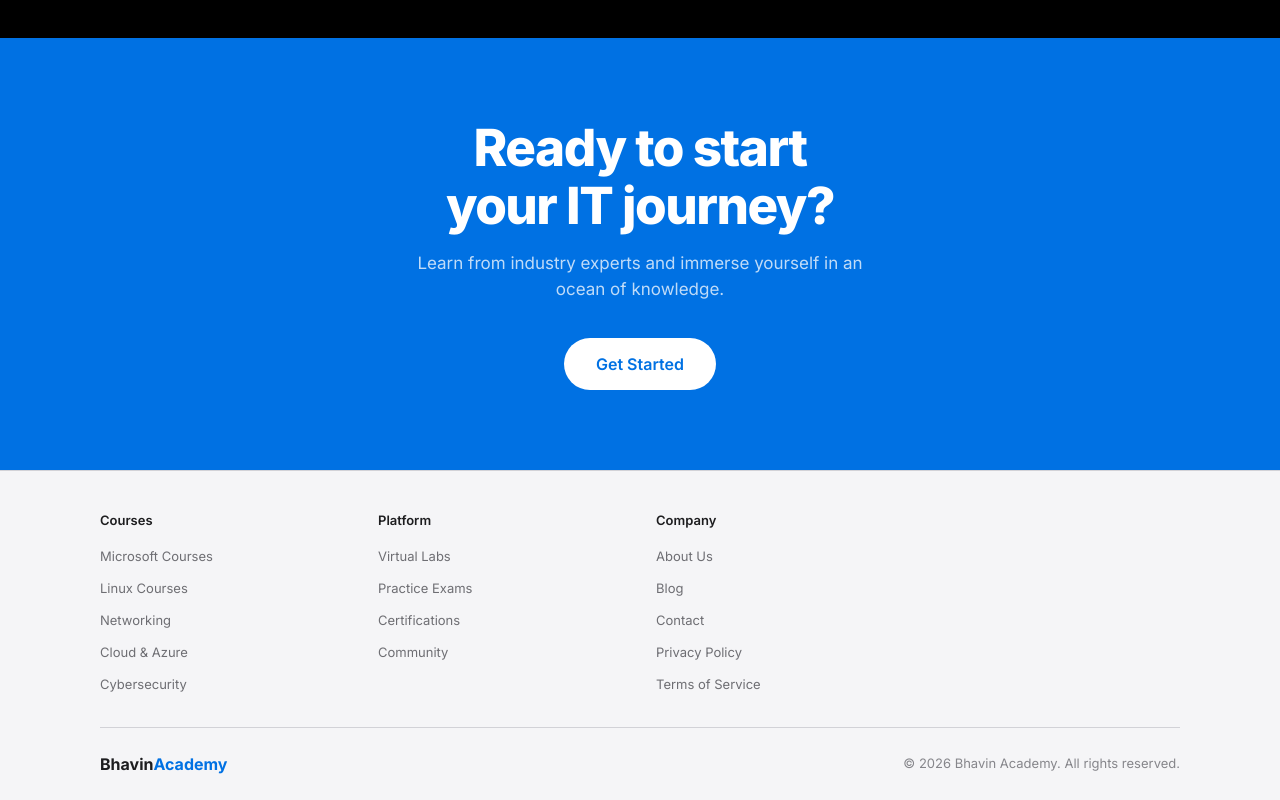
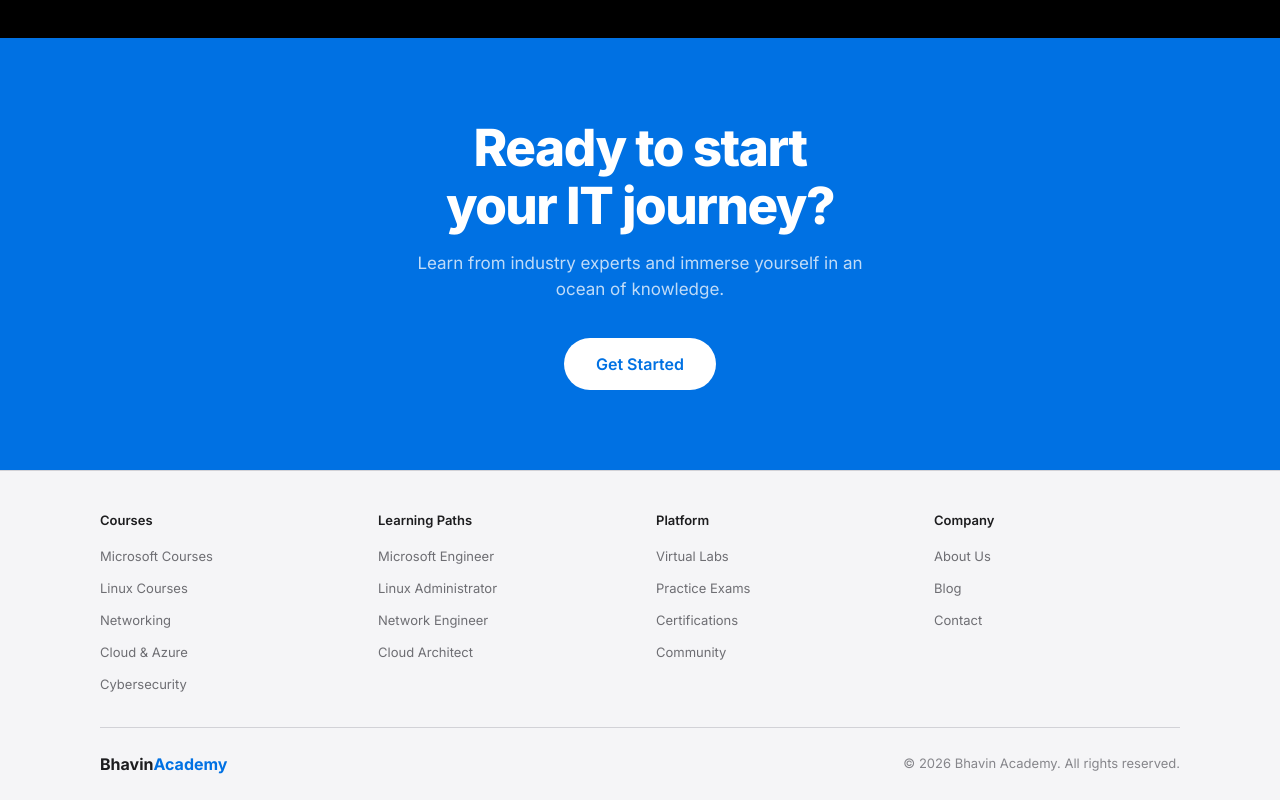
Before and after one commit to satyanarayansaiprasad/BhabvinAcademy, a React (Vite) app in the folder client/: page / in a window 1280 px wide. Shown: the part 3201-4001 px from the top of the page. Built offline with nearby package versions, Linux system fonts and the light colour scheme; no server answers; a web font is replaced by a local one; what @azure/msal-react would draw is missing.

Commit message:
style: fix footer to match mockup exactly

```diff
--- a/client/src/components/student-view/footer.jsx
+++ b/client/src/components/student-view/footer.jsx
@@ -15,6 +15,15 @@ function Footer() {
       ]
     },
     {
+      title: "Learning Paths",
+      links: [
+        { label: "Microsoft Engineer", path: "#" },
+        { label: "Linux Administrator", path: "#" },
+        { label: "Network Engineer", path: "#" },
+        { label: "Cloud Architect", path: "#" },
+      ]
+    },
+    {
       title: "Platform",
       links: [
         { label: "Virtual Labs", path: "#" },
@@ -29,8 +38,6 @@ function Footer() {
         { label: "About Us", path: "/about" },
         { label: "Blog", path: "/blog" },
         { label: "Contact", path: "/contact" },
-        { label: "Privacy Policy", path: "/privacy" },
-        { label: "Terms of Service", path: "/terms" },
       ]
     }
   ];
```
